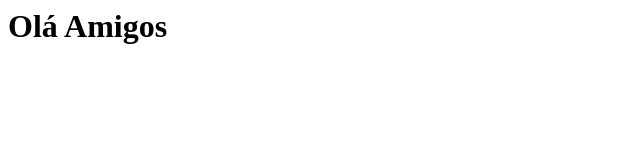
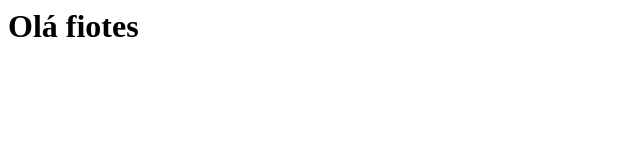
Before and after one commit to adrianypaola3-ui/Teste, a plain HTML site: page index.html in a window 1280 px wide. Shown: the whole page, without its empty margins (0-640 px from the left). Drawn offline with Linux system fonts and the light colour scheme.

Commit message:
Update index.html

```diff
--- a/index.html
+++ b/index.html
@@ -1 +1 @@
-<h1>Olá Amigos</h1>
+<h1>Olá fiotes</h1>
```
